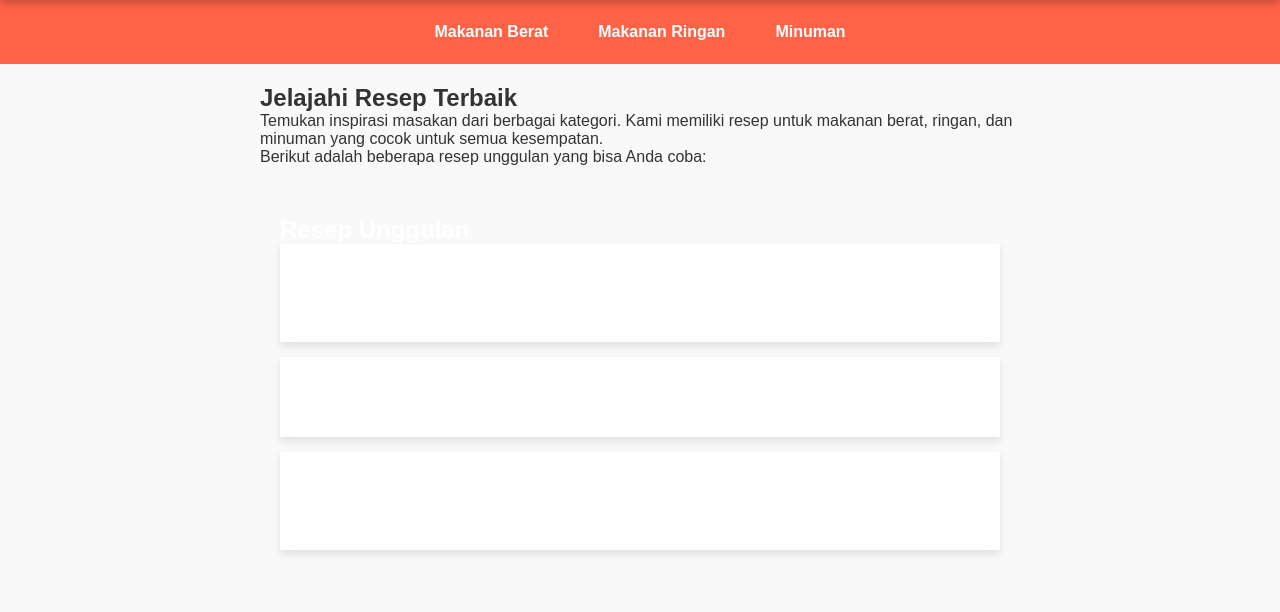
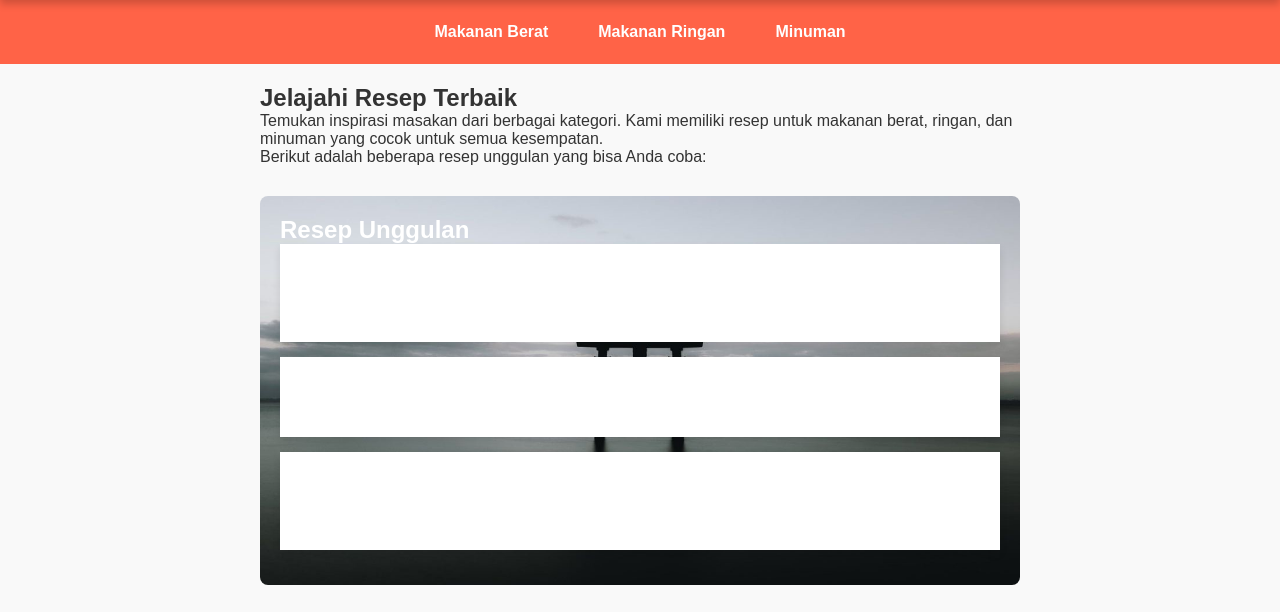
Before and after one commit to Husshhhh/Resep, a plain HTML site: page index.html in a window 1280 px wide. Shown: the part 177-789 px from the top of the page. Drawn offline with Linux system fonts and the light colour scheme.

Commit message:
Add files via upload

```diff
--- a/style.css
+++ b/style.css
@@ -76,7 +76,7 @@ main {
 }
 
 .featured-recipes {
-    background-image: url('recipe-bg.jpg'); /* Gambar latar untuk resep */
+    background-image: url('Pemandangan.jpg'); /* Gambar latar untuk resep */
     background-size: cover;
     background-position: center;
     padding: 20px;
```
